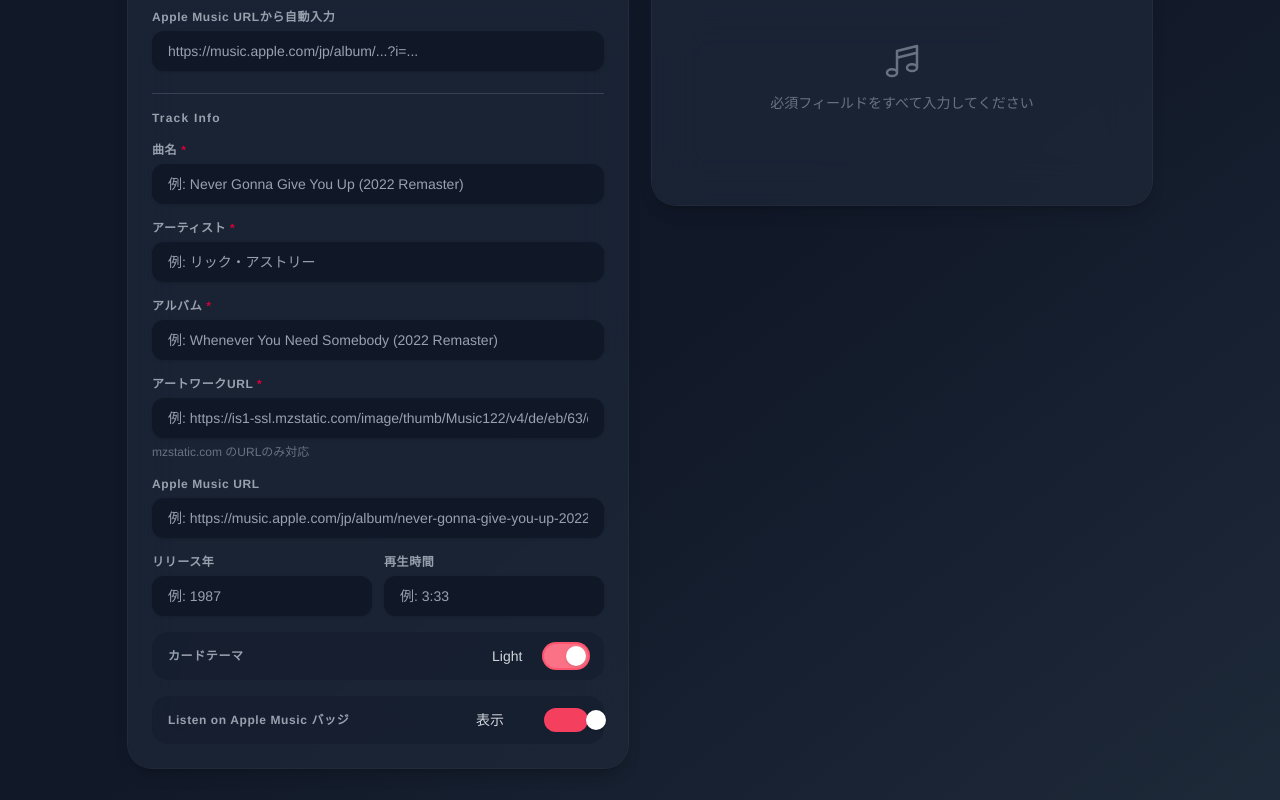
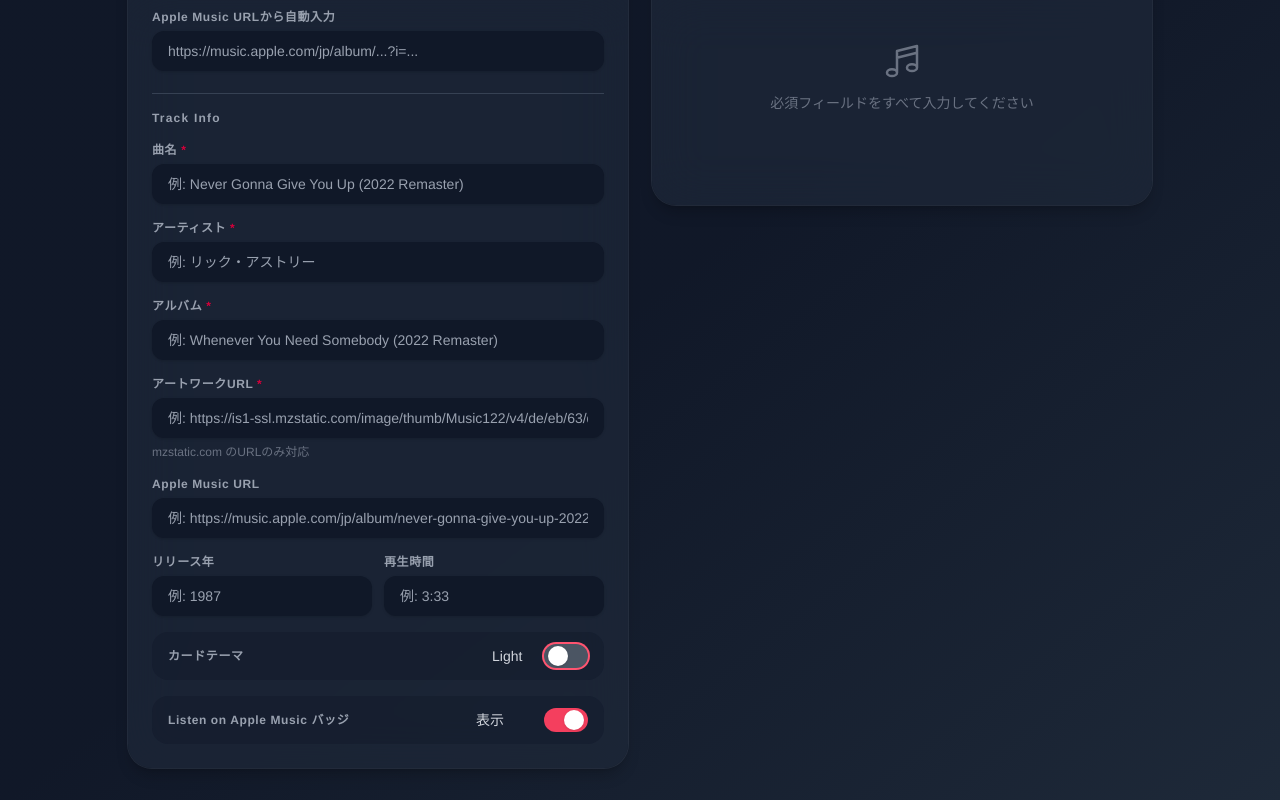
Before and after one commit to darui3018823/AppleMusic-CardGen, a website: page index.html in a window 1280 px wide. Both pictures are taken after a click on the switch 566 px from the left and 851 px from the top of the page. Shown: the part 195-995 px from the top of the page. Drawn offline with Linux system fonts and the light colour scheme.

Commit message:
たぶんOK

```diff
--- a/index.html
+++ b/index.html
@@ -191,7 +191,7 @@
                                     class="relative inline-flex h-6 w-11 items-center rounded-full bg-rose-500 transition-colors duration-200 focus:outline-none focus:ring-2 focus:ring-primary-400"
                                     role="switch" aria-checked="true">
                                     <span id="suffixToggleThumb"
-                                        class="inline-block h-5 w-5 transform rounded-full bg-white shadow transition-transform duration-200 translate-x-5"></span>
+                                        class="inline-block h-5 w-5 transform rounded-full bg-white shadow transition-transform duration-200"></span>
                                 </button>
                             </div>
                         </div>
@@ -205,10 +205,10 @@
                             <span id="themeLabel"
                                 class="text-sm font-medium text-gray-700 dark:text-gray-300 w-10">Dark</span>
                             <button type="button" id="cardThemeToggle"
-                                class="relative inline-flex h-6 w-11 items-center rounded-full bg-gray-600 transition-colors duration-200 focus:outline-none focus:ring-2 focus:ring-primary-400"
-                                role="switch" aria-checked="false">
+                                class="relative inline-flex h-6 w-11 items-center rounded-full bg-rose-500 transition-colors duration-200 focus:outline-none focus:ring-2 focus:ring-primary-400"
+                                role="switch" aria-checked="true">
                                 <span id="toggleThumb"
-                                    class="inline-block h-5 w-5 transform rounded-full bg-white shadow transition-transform duration-200 translate-x-0.5"></span>
+                                    class="inline-block h-5 w-5 transform rounded-full bg-white shadow transition-transform duration-200"></span>
                             </button>
                         </div>
                     </div>
@@ -223,7 +223,7 @@
                                 class="relative inline-flex h-6 w-11 items-center rounded-full bg-rose-500 transition-colors duration-200 focus:outline-none focus:ring-2 focus:ring-primary-400"
                                 role="switch" aria-checked="true">
                                 <span id="badgeToggleThumb"
-                                    class="inline-block h-5 w-5 transform rounded-full bg-white shadow transition-transform duration-200 translate-x-5"></span>
+                                    class="inline-block h-5 w-5 transform rounded-full bg-white shadow transition-transform duration-200"></span>
                             </button>
                         </div>
                     </div>
--- a/js/card.js
+++ b/js/card.js
@@ -319,7 +319,7 @@
     // Badge toggle
     function applyBadgeToggleUI() {
         badgeToggle.setAttribute('aria-checked', String(showBadge));
-        badgeToggleThumb.style.transform = showBadge ? 'translateX(1.375rem)' : 'translateX(0.125rem)';
+        badgeToggleThumb.style.transform = showBadge ? 'translateX(1.25rem)' : 'translateX(0.25rem)';
         badgeToggle.style.backgroundColor = showBadge ? '#f43f5e' : '#4b5563';
         badgeLabel.textContent = showBadge ? '表示' : '非表示';
     }
@@ -337,7 +337,7 @@
     // Suffix toggle (album only)
     function applySuffixToggleUI() {
         suffixToggle.setAttribute('aria-checked', String(showSuffix));
-        suffixToggleThumb.style.transform = showSuffix ? 'translateX(1.375rem)' : 'translateX(0.125rem)';
+        suffixToggleThumb.style.transform = showSuffix ? 'translateX(1.25rem)' : 'translateX(0.25rem)';
         suffixToggle.style.backgroundColor = showSuffix ? '#f43f5e' : '#4b5563';
         suffixLabel.textContent = showSuffix ? '表示' : '非表示';
     }
@@ -351,15 +351,19 @@
 
     applySuffixToggleUI();
 
-    // Card theme toggle
+    // Card theme toggle — initialize
+    toggleThumb.style.transform = 'translateX(1.25rem)';
+    cardThemeToggle.style.backgroundColor = '#f43f5e';
+    cardThemeToggle.setAttribute('aria-checked', 'true');
+
     cardThemeToggle.addEventListener('click', () => {
         cardTheme = cardTheme === 'dark' ? 'light' : 'dark';
-        const isLight = cardTheme === 'light';
+        const isDark = cardTheme === 'dark';
 
-        cardThemeToggle.setAttribute('aria-checked', String(isLight));
-        toggleThumb.style.transform = isLight ? 'translateX(1.25rem)' : 'translateX(0.125rem)';
-        cardThemeToggle.style.backgroundColor = isLight ? '#fb7185' : '#4b5563';
-        themeLabel.textContent = isLight ? 'Light' : 'Dark';
+        cardThemeToggle.setAttribute('aria-checked', String(isDark));
+        toggleThumb.style.transform = isDark ? 'translateX(1.25rem)' : 'translateX(0.25rem)';
+        cardThemeToggle.style.backgroundColor = isDark ? '#f43f5e' : '#4b5563';
+        themeLabel.textContent = isDark ? 'Dark' : 'Light';
 
         if (mode === 'album') updateAlbumMarkdown();
         else updateMarkdown();
```
Also changed, not shown: css/tailwind.css.
